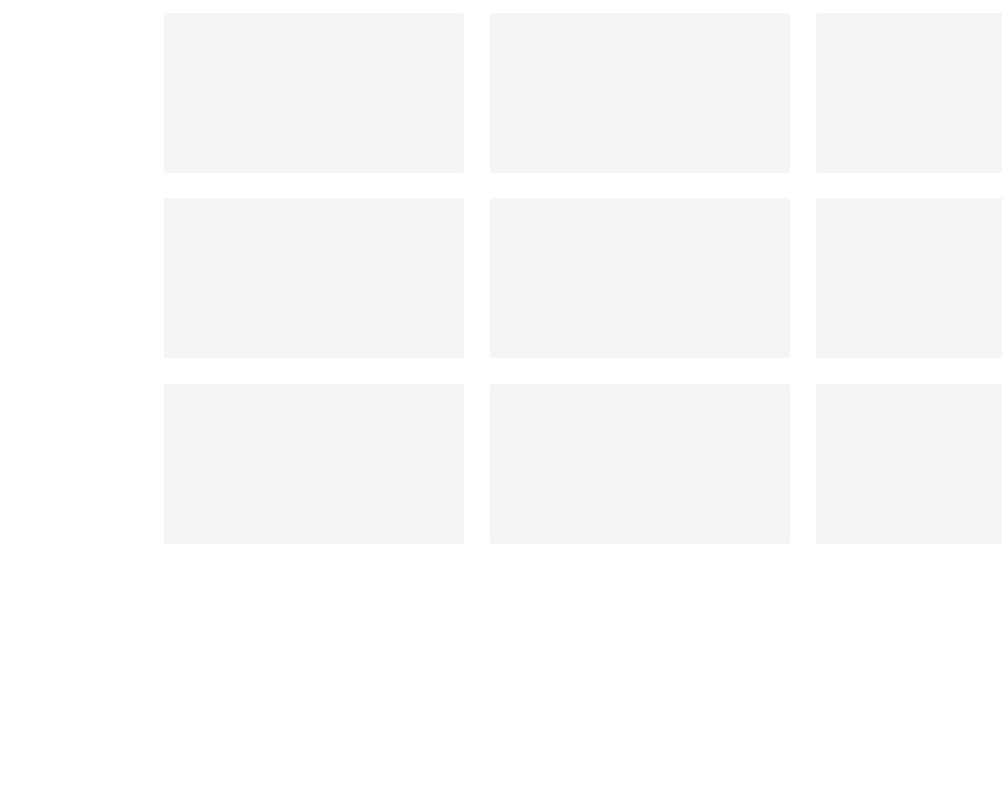
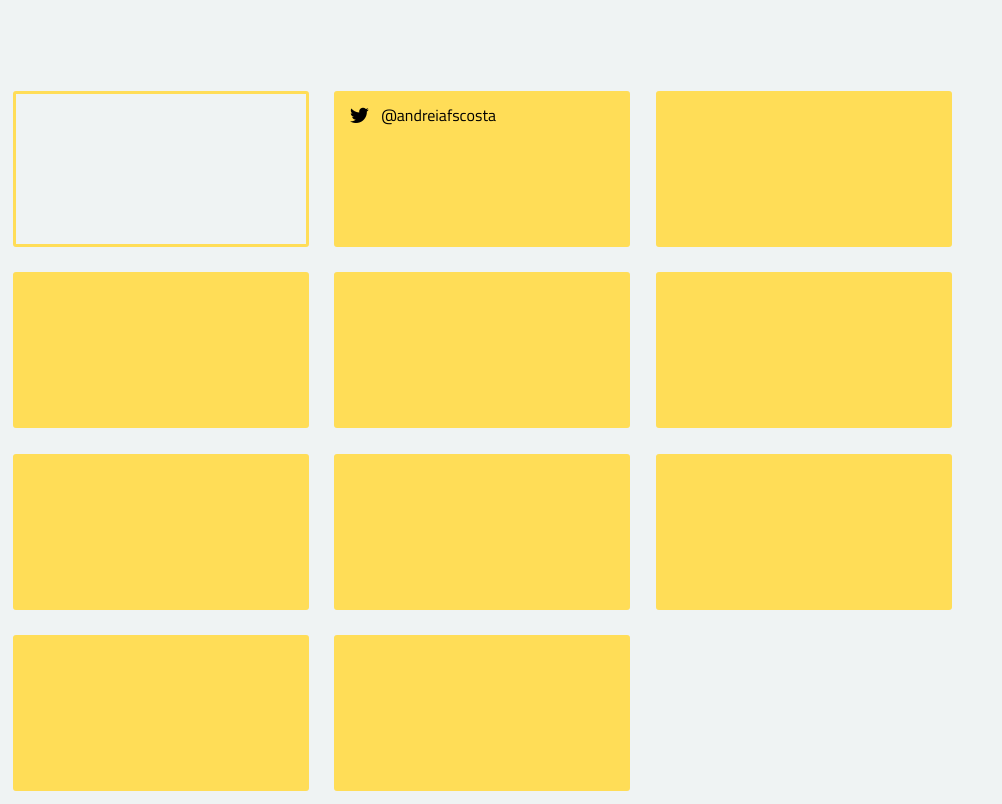
Before and after one commit to andreiafscosta/myeself, a plain HTML site: page index.html in a window 1280 px wide. Shown: the whole page, without its empty margins (0-1002 px from the left). Drawn offline with Linux system fonts and the light colour scheme.

Commit message:
updating html e css files

```diff
--- a/index.html
+++ b/index.html
@@ -7,10 +7,25 @@
   <title>myself</title>
   <link rel="stylesheet" href="styles.css">
   <link rel="stylesheet" href="normalize.css">
+  <link href="https://fonts.googleapis.com/css?family=Titillium+Web" rel="stylesheet">
+  <link rel="stylesheet" href="https://cdnjs.cloudflare.com/ajax/libs/font-awesome/4.7.0/css/font-awesome.min.css">
 </head>
 
 <body>
   <div class="container">
+    <div class="nav-box"></div>
+  </div>
+
+  <div class="container">
+    <div class="box box-add-style"></div>
+    <div class="box box-style">
+      <div class="aligner">
+        <div class="aligner-item">
+          <i class="fa fa-twitter fa-lg"></i>
+        </div>
+        <div class="aligner-item aligner-username">@andreiafscosta</div>
+      </div>
+    </div>
     <div class="box box-style"></div>
     <div class="box box-style"></div>
     <div class="box box-style"></div>
--- a/styles.css
+++ b/styles.css
@@ -1,19 +1,54 @@
+body {
+  background-color: #EFF3F3;
+  font-family: 'Titillium Web', sans-serif;
+}
+
 .container {
   display: flex;
-  justify-content: center;
+  justify-content:flex-start;
   flex-direction: row;
   flex-wrap: wrap;
 }
 
+
+.nav-box {
+  width: 100vw;
+  height: 65px;
+  margin-bottom: 1vw;
+}
+
 .box {
-  width: 300px;
-  height: 160px;
+  width: 290px;
+  height: 150px;
   margin: 1vw;
 }
 
 .box-style {
-  background-color: #F5F5F5;
-  /*border: 1px solid #e8e8e8;*/
-  border-radius: 2px;
+  background-color: #FFDD57;
+  border: 3px solid #FFDD57;
+  border-radius: 3px;
   /*box-shadow: 0 3px 6px 0 rgba(0, 0, 0, 0.03), 0 6px 20px 0 rgba(0, 0, 0, 0.03);*/
 }
+
+.box-add-style {
+  border: 3px solid #FFDD57;
+  border-radius: 3px;
+}
+
+.aligner {
+  display: flex;
+  justify-content:flex-start;
+  flex-direction: row;
+  flex-wrap: wrap;
+}
+
+.aligner-item {
+  width: auto;
+  height: auto;
+  margin: 12px 0 0 12px;
+  padding-left:0;
+}
+
+.aligner-username {
+  flex-grow: 1;
+}
```
